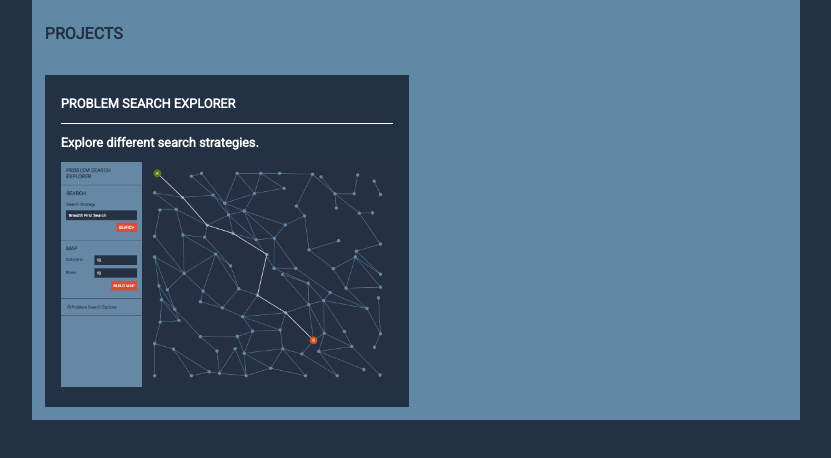
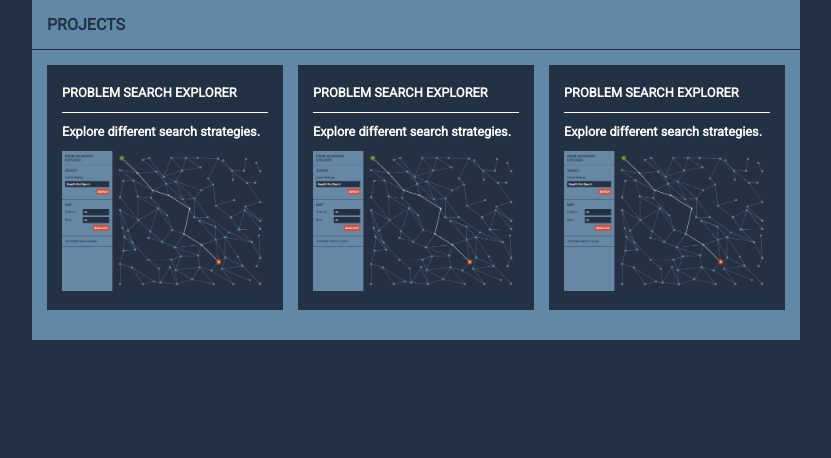
Before and after one commit to marcbreitung/marcbreitung.github.io, a plain HTML site: page index.html in a window 1280 px wide. Shown: the whole page, without its empty margins (224-1055 px from the left). Drawn offline with Linux system fonts and the light colour scheme.

Commit message:
modified styles

```diff
--- a/index.html
+++ b/index.html
@@ -5,18 +5,33 @@
     <title>Projects</title>
     <link href="https://fonts.googleapis.com/css?family=Roboto" rel="stylesheet">
     <link href="resources/css/main.css" type="text/css" rel="stylesheet">
+    <meta name="viewport" content="width=device-width, initial-scale=1">
 </head>
 <body>
 
 <main>
-    <h1>Projects</h1>
+    <header class="header">
+        <h1 class="header_headline">Projects</h1>
+    </header>
+    <section class="content">
         <div class="teasers">
             <article class="teaser">
-            <h2 class="teaser__header"><a href="https://marcbreitung.github.io/problem-search-explorer">Problem Search Explorer</a></h2>
+                <h2 class="teaser__headline"><a href="https://marcbreitung.github.io/problem-search-explorer">Problem Search Explorer</a></h2>
+                <p class="teaser__text">Explore different search strategies.</p>
+                <a href="https://marcbreitung.github.io/problem-search-explorer"><img class="teaser__image" src="resources/images/problem-search-explorer.png"></a>
+            </article>
+            <article class="teaser">
+                <h2 class="teaser__headline"><a href="https://marcbreitung.github.io/problem-search-explorer">Problem Search Explorer</a></h2>
+                <p class="teaser__text">Explore different search strategies.</p>
+                <a href="https://marcbreitung.github.io/problem-search-explorer"><img class="teaser__image" src="resources/images/problem-search-explorer.png"></a>
+            </article>
+            <article class="teaser">
+                <h2 class="teaser__headline"><a href="https://marcbreitung.github.io/problem-search-explorer">Problem Search Explorer</a></h2>
                 <p class="teaser__text">Explore different search strategies.</p>
                 <a href="https://marcbreitung.github.io/problem-search-explorer"><img class="teaser__image" src="resources/images/problem-search-explorer.png"></a>
             </article>
         </div>
+    </section>
 </main>
 
 </body>
--- a/resources/css/main.css
+++ b/resources/css/main.css
@@ -13,15 +13,6 @@ main {
     max-width: 768px;
     margin: 0 auto;
     background: #6189a5;
-    padding: 3%;
-}
-
-h1 {
-    font-size: 1em;
-    color: #223143;
-    text-transform: uppercase;
-    font-weight: 700;
-    margin-bottom: 2em;
 }
 
 a {
@@ -29,15 +20,28 @@ a {
     text-decoration: none;
 }
 
-.teasers {
-    display: flex;
-    justify-content: space-between;
+.header {
+    border-bottom: 1px solid #223143;
+    padding: 15px;
+}
+
+.header_headline {
+    font-size: 1em;
+    color: #223143;
+    text-transform: uppercase;
+    font-weight: 700;
+    margin: 0;
+}
+
+.content {
+    padding: 15px;
 }
 
 .teaser {
     width: 100%;
-    padding: 1em;
+    padding: 15px;
     background: #223143;
+    margin-bottom: 15px;
 }
 
 .teaser__image {
@@ -45,7 +49,7 @@ a {
     height: auto;
 }
 
-.teaser__header {
+.teaser__headline {
     font-size: .8em;
     line-height: 2em;
     color: #ffffff;
@@ -68,11 +72,12 @@ a {
     margin-bottom: .5em;
 }
 
-@media (min-width: 480px) {
-    main {
-        padding: 1%;
+@media (min-width: 700px) {
+    .teasers {
+        display: flex;
+        justify-content: space-between;
     }
     .teaser {
-        width: 49%;
+        width: calc((100% / 3) - 10px);
     }
 }
```
Lines whose indentation alone changed are shown as unchanged.
